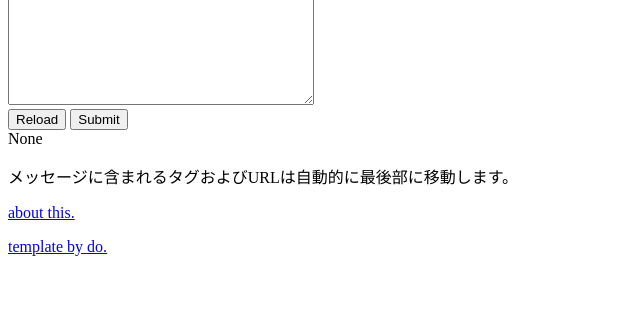
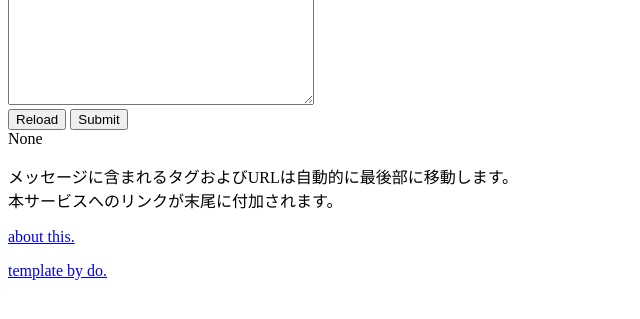
Before and after one commit to aliceD1540/fb-to-bsky, a Flask app: page /form in a window 1280 px wide. Shown: the part 141-460 px from the top of the page, without its empty margins (0-640 px from the left). Run offline with Flask 3, Linux system fonts and the light colour scheme; data that the repository does not hold is empty.

Commit message:
HTML修正だけなのでdevelopに直コミット

```diff
--- a/templates/form.html
+++ b/templates/form.html
@@ -4,6 +4,7 @@
     <meta charset="UTF-8" />
     <meta name="viewport" content="width=device-width, initial-scale=1.0" />
     <title>Repost to Bluesky</title>
+    <link rel="icon" href="https://r2.project-grimoire.dev/site/img/favicon.ico" />
     <link rel="stylesheet" href="https://project-grimoire.dev/css/style.css" />
     <link rel="stylesheet" href="static/css/style.css" />
   </head>
@@ -23,7 +24,10 @@
               <input type="submit" value="Submit" />
             </form>
             {{ images | safe }}
-            <p>メッセージに含まれるタグおよびURLは自動的に最後部に移動します。</p>
+            <p>
+              メッセージに含まれるタグおよびURLは自動的に最後部に移動します。<br />
+              本サービスへのリンクが末尾に付加されます。
+            </p>
             <p>
               <a href="https://project-grimoire.dev/repost-to-bsky/" target="_blank">about this.</a>
             </p>
--- a/templates/login.html
+++ b/templates/login.html
@@ -4,6 +4,7 @@
     <meta charset="UTF-8" />
     <meta name="viewport" content="width=device-width, initial-scale=1.0" />
     <title>Repost to Bluesky</title>
+    <link rel="icon" href="https://r2.project-grimoire.dev/site/img/favicon.ico" />
     <link rel="stylesheet" href="https://project-grimoire.dev/css/style.css" />
     <link rel="stylesheet" href="static/css/style.css" />
   </head>
```
Also changed, not shown: templates/result.html (+8 -0 lines).
